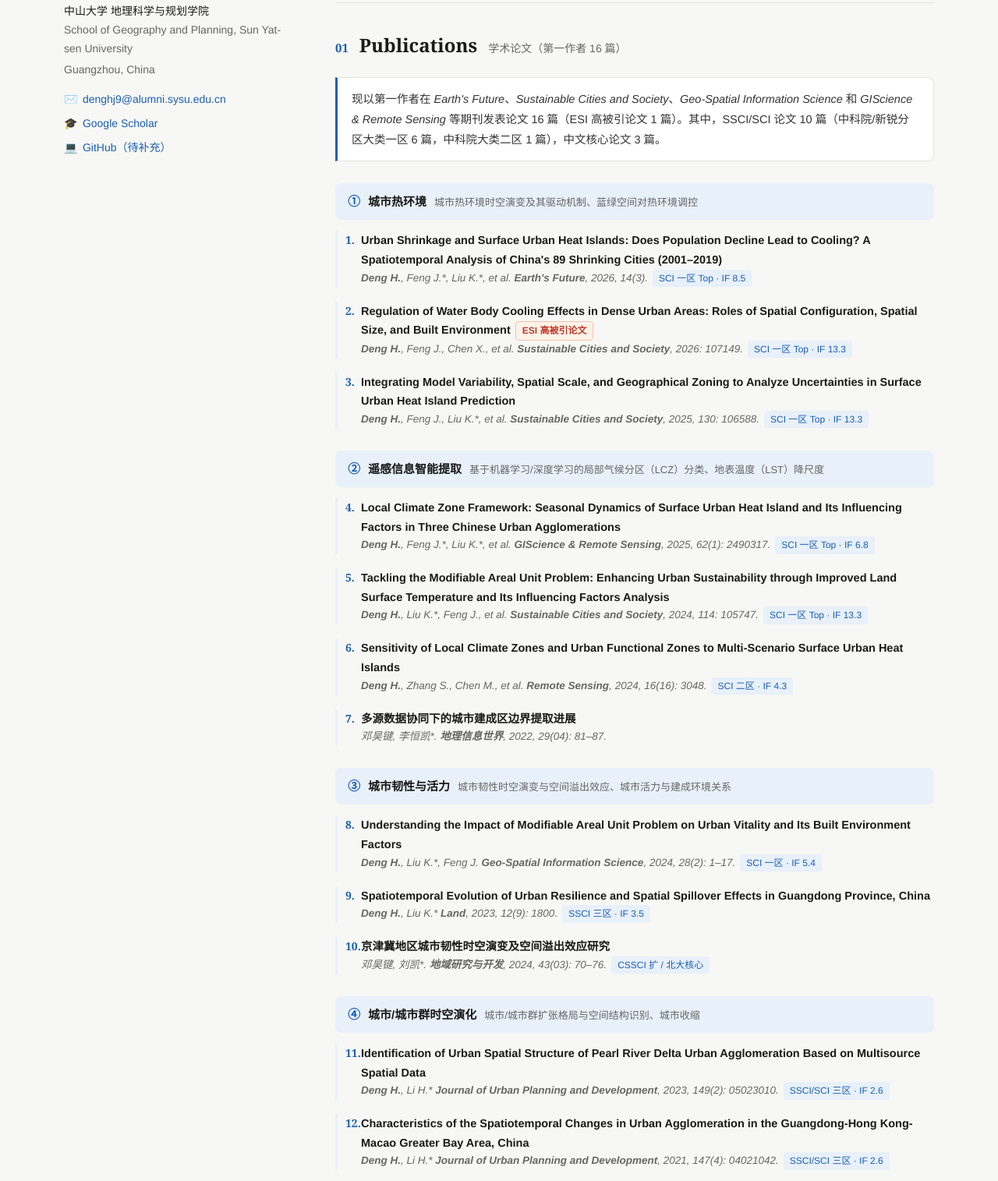
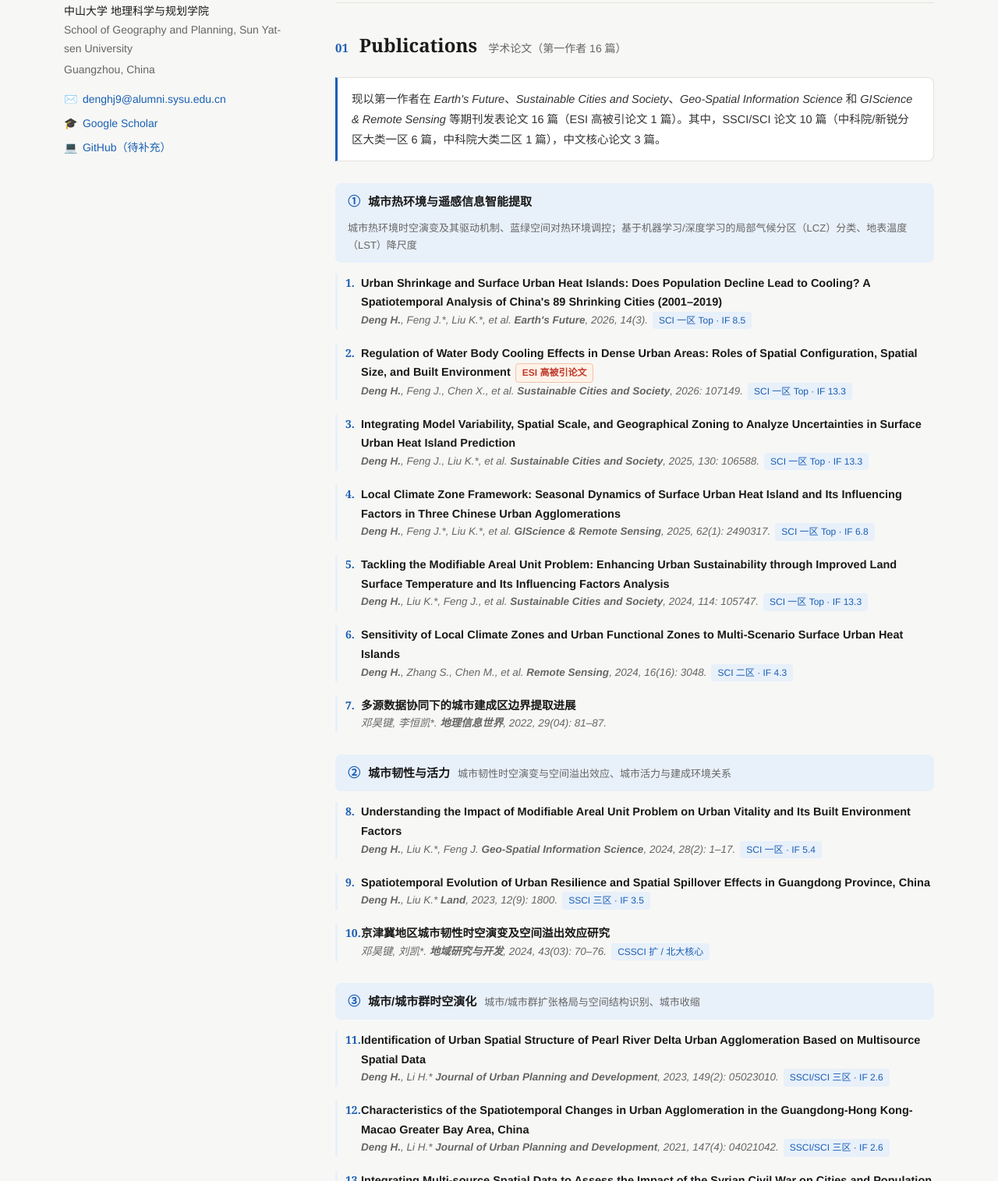
Before and after one commit to denghaojian/denghaojian.github.io, a plain HTML site: page index.html in a window 1280 px wide. Shown: the part 468-1983 px from the top of the page at 78% size. Drawn offline with Linux system fonts and the light colour scheme.

Commit message:
Merge two research directions into one group

```diff
--- a/index.html
+++ b/index.html
@@ -146,7 +146,7 @@ footer{padding:26px 0 10px;font-size:13px;color:var(--muted);text-align:center}
 
       <p class="pub-intro">现以第一作者在 <i>Earth's Future</i>、<i>Sustainable Cities and Society</i>、<i>Geo-Spatial Information Science</i> 和 <i>GIScience &amp; Remote Sensing</i> 等期刊发表论文 16 篇（ESI 高被引论文 1 篇）。其中，SSCI/SCI 论文 10 篇（中科院/新锐分区大类一区 6 篇，中科院大类二区 1 篇），中文核心论文 3 篇。</p>
 
-      <p class="pub-group"><span class="g-n">①</span><span class="g-t">城市热环境</span><span class="g-d">城市热环境时空演变及其驱动机制、蓝绿空间对热环境调控</span></p>
+      <p class="pub-group"><span class="g-n">①</span><span class="g-t">城市热环境与遥感信息智能提取</span><span class="g-d">城市热环境时空演变及其驱动机制、蓝绿空间对热环境调控；基于机器学习/深度学习的局部气候分区（LCZ）分类、地表温度（LST）降尺度</span></p>
       <div class="pub">
         <div class="t">Urban Shrinkage and Surface Urban Heat Islands: Does Population Decline Lead to Cooling? A Spatiotemporal Analysis of China's 89 Shrinking Cities (2001–2019)</div>
         <div class="j"><b>Deng H.</b>, Feng J.*, Liu K.*, et al. <b>Earth's Future</b>, 2026, 14(3).<span class="badge">SCI 一区 Top · IF 8.5</span></div>
@@ -160,7 +160,7 @@ footer{padding:26px 0 10px;font-size:13px;color:var(--muted);text-align:center}
         <div class="j"><b>Deng H.</b>, Feng J., Liu K.*, et al. <b>Sustainable Cities and Society</b>, 2025, 130: 106588.<span class="badge">SCI 一区 Top · IF 13.3</span></div>
       </div>
 
-      <p class="pub-group"><span class="g-n">②</span><span class="g-t">遥感信息智能提取</span><span class="g-d">基于机器学习/深度学习的局部气候分区（LCZ）分类、地表温度（LST）降尺度</span></p>
+
       <div class="pub">
         <div class="t">Local Climate Zone Framework: Seasonal Dynamics of Surface Urban Heat Island and Its Influencing Factors in Three Chinese Urban Agglomerations</div>
         <div class="j"><b>Deng H.</b>, Feng J.*, Liu K.*, et al. <b>GIScience &amp; Remote Sensing</b>, 2025, 62(1): 2490317.<span class="badge">SCI 一区 Top · IF 6.8</span></div>
@@ -178,7 +178,7 @@ footer{padding:26px 0 10px;font-size:13px;color:var(--muted);text-align:center}
         <div class="j">邓昊键, 李恒凯*. <b>地理信息世界</b>, 2022, 29(04): 81–87.</div>
       </div>
 
-      <p class="pub-group"><span class="g-n">③</span><span class="g-t">城市韧性与活力</span><span class="g-d">城市韧性时空演变与空间溢出效应、城市活力与建成环境关系</span></p>
+      <p class="pub-group"><span class="g-n">②</span><span class="g-t">城市韧性与活力</span><span class="g-d">城市韧性时空演变与空间溢出效应、城市活力与建成环境关系</span></p>
       <div class="pub">
         <div class="t">Understanding the Impact of Modifiable Areal Unit Problem on Urban Vitality and Its Built Environment Factors</div>
         <div class="j"><b>Deng H.</b>, Liu K.*, Feng J. <b>Geo-Spatial Information Science</b>, 2024, 28(2): 1–17.<span class="badge">SCI 一区 · IF 5.4</span></div>
@@ -192,7 +192,7 @@ footer{padding:26px 0 10px;font-size:13px;color:var(--muted);text-align:center}
         <div class="j">邓昊键, 刘凯*. <b>地域研究与开发</b>, 2024, 43(03): 70–76.<span class="badge">CSSCI 扩 / 北大核心</span></div>
       </div>
 
-      <p class="pub-group"><span class="g-n">④</span><span class="g-t">城市/城市群时空演化</span><span class="g-d">城市/城市群扩张格局与空间结构识别、城市收缩</span></p>
+      <p class="pub-group"><span class="g-n">③</span><span class="g-t">城市/城市群时空演化</span><span class="g-d">城市/城市群扩张格局与空间结构识别、城市收缩</span></p>
       <div class="pub">
         <div class="t">Identification of Urban Spatial Structure of Pearl River Delta Urban Agglomeration Based on Multisource Spatial Data</div>
         <div class="j"><b>Deng H.</b>, Li H.* <b>Journal of Urban Planning and Development</b>, 2023, 149(2): 05023010.<span class="badge">SSCI/SCI 三区 · IF 2.6</span></div>
```
